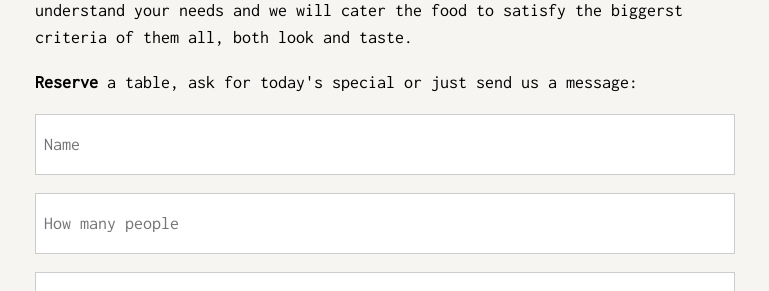
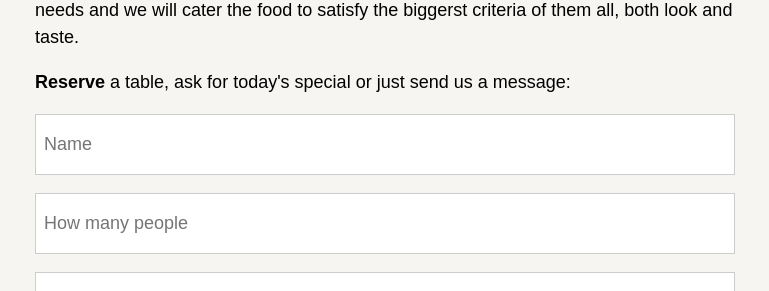
Before and after one commit to eoinlynchcodes/FourHandsFoodStudio, a plain HTML site: page index.html in a window 1280 px wide. Shown: the part 2509-2800 px from the top of the page, without its empty margins (255-1024 px from the left). Drawn offline with nearby package versions, Linux system fonts and the light colour scheme; a web font is replaced by a local one.

Commit message:
let's see if these work.

```diff
--- a/index.html
+++ b/index.html
@@ -3,8 +3,8 @@
 <title>W3.CSS Template</title>
 <meta charset="UTF-8">
 <meta name="viewport" content="width=device-width, initial-scale=1">
-<link rel="stylesheet" href="https://www.w3schools.com/w3css/4/w3.css">
-<link rel="stylesheet" href="https://fonts.googleapis.com/css?family=Inconsolata">
+<link rel="stylesheet" href="fonts/index.css">
+<link rel="stylesheet" href="fonts/fonts.css">
 <style>
 body, html {
   height: 100%;
```
